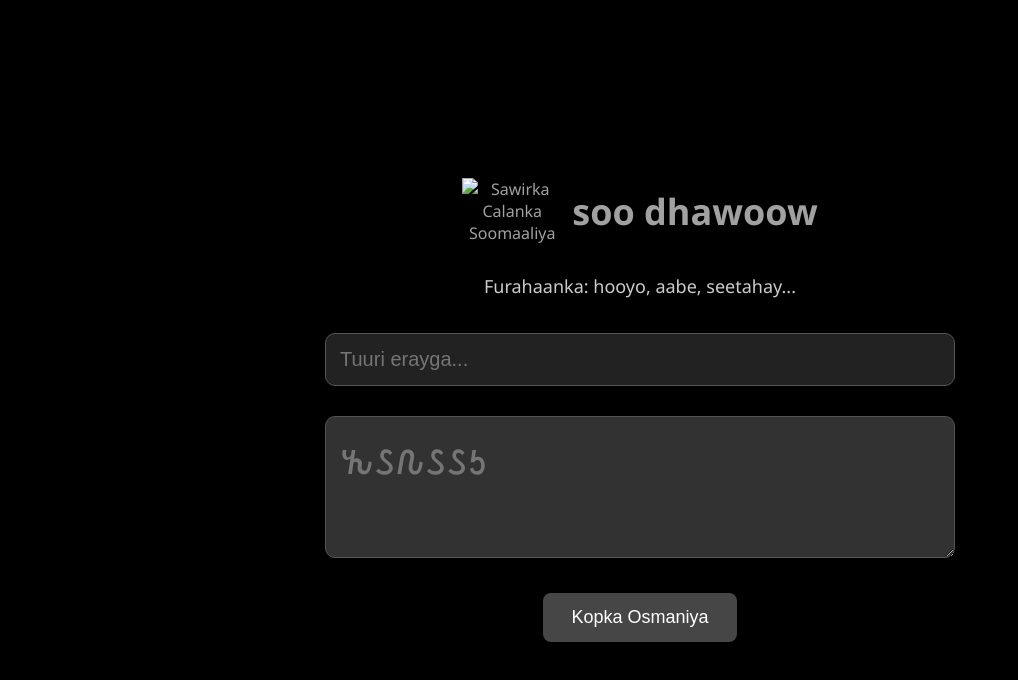
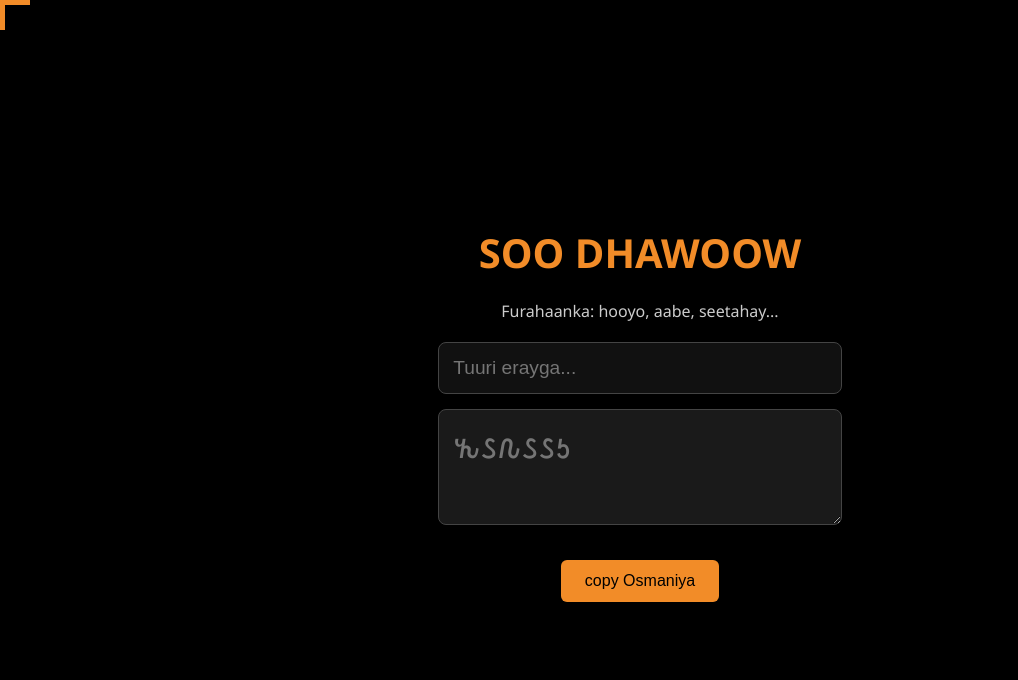
Before and after one commit to SomaliOsmaniya/osmaniya.keyboard, a plain HTML site: page index.html in a window 1280 px wide. Shown: the whole page, without its empty margins (0-1018 px from the left). Drawn offline with Linux system fonts and the light colour scheme.

Commit message:
Update index.html

```diff
--- a/index.html
+++ b/index.html
@@ -1,47 +1,67 @@
+
 <!DOCTYPE html>
 <html lang="so">
 <head>
-  <meta charset="UTF-8" />
-  <meta name="viewport" content="width=device-width, initial-scale=1.0"/>
+  <meta charset="UTF-8"width=device-width, initial-scale=1.0" />
+  <meta name="viewport" content=/>
   <title>soo dhawoow - Osmaniya Keyboard</title>
   <style>
+    @import url('https://fonts.googleapis.com/css2?family=Noto+Sans+Osmaniya&display=swap');
+
     body {
       font-family: 'Segoe UI', Arial, sans-serif;
-      padding: 20px;
-      background: #000000;
-      color: #A1A1A1;
-      text-align: center;
+      background-color: #000;
+      color: #fff;
       margin: 0;
-      min-height: 100vh;
+      padding: 0;
       display: flex;
       flex-direction: column;
+      min-height: 100vh;
+      justify-content: center;
       align-items: center;
-      justify-content: center;
+      text-align: center;
     }
 
-    .header {
-      display: flex;
-      align-items: center;
-      justify-content: center;
-      margin-bottom: 20px;
+    /* Orange corner */
+    .corner {
+      position: absolute;
+      top: 0;
+      left: 0;
+      width: 60px;
+      height: 60px;
     }
 
-    .logo {
-      width: 100px;
-      height: auto;
-      margin-right: 10px;
+    .corner::before,
+    .corner::after {
+      content: '';
+      position: absolute;
+      background: #f28c28; /* Orange */
+    }
+
+    .corner::before {
+      width: 30px;
+      height: 5px;
+      top: 0;
+      left: 0;
+    }
+
+    .corner::after {
+      width: 5px;
+      height: 30px;
+      top: 0;
+      left: 0;
     }
 
     h1 {
-      color: #A1A1A1;
-      font-size: clamp(24px, 5vw, 36px);
-      margin: 0;
-      font-weight: 600;
+      font-size: 2.5rem;
+      margin-bottom: 0.5em;
+      color: #f28c28;
+      text-transform: uppercase;
     }
 
     p {
-      color: #CCCCCC;
-      font-size: clamp(14px, 4vw, 18px);
+      color: #ccc;
+      font-size: 1rem;
       max-width: 600px;
       margin: 10px auto 20px;
     }
@@ -49,56 +69,58 @@
     input, textarea {
       width: 90%;
       max-width: 600px;
+      padding: 14px;
       margin: 15px auto;
-      padding: 14px;
-      font-size: clamp(16px, 4.5vw, 20px);
-      border: 1px solid #555;
-      border-radius: 10px;
-      background: #222;
-      color: #FFF;
+      background: #111;
+      border: 1px solid #444;
+      border-radius: 8px;
+      color: #fff;
+      font-size: 1.2rem;
       display: block;
     }
 
     #output {
       font-family: 'Noto Sans Osmaniya', 'Segoe UI', sans-serif;
-      font-size: clamp(28px, 6vw, 40px);
-      background: #323232;
-      color: #FFFFFF;
-      line-height: 1.4;
+      font-size: 2rem;
+      background: #1a1a1a;
+      color: #fefefe;
     }
 
     button {
-      padding: 14px 28px;
-      font-size: clamp(16px, 4vw, 18px);
-      margin: 20px 10px;
-      background: #464646;
-      color: white;
+      background: #f28c28;
+      color: #000;
       border: none;
-      border-radius: 8px;
+      border-radius: 6px;
+      padding: 12px 24px;
+      font-size: 1rem;
       cursor: pointer;
+      margin-top: 20px;
       transition: background 0.3s;
     }
 
     button:hover {
-      background: #6B6B6B;
+      background: #ffa94d;
     }
 
-    @import url('https://fonts.googleapis.com/css2?family=Noto+Sans+Osmaniya&display=swap');
+    .container {
+      padding: 20px;
+      position: relative;
+      z-index: 1;
+    }
   </style>
 </head>
 <body>
-  <div class="header">
-    <img src="somali-flag-map.png" alt="Sawirka Calanka Soomaaliya" class="logo" loading="lazy">
+  <!-- Top Left Orange Corner -->
+  <div class="corner"></div>
+
+  <div class="container">
     <h1>soo dhawoow</h1>
+    <p>Furahaanka: hooyo, aabe, seetahay...</p>
+
+    <input type="text" id="input" placeholder="Tuuri erayga..." oninput="convert()" autocomplete="off" autocapitalize="off" />
+    <textarea id="output" placeholder="𐒓𐒖𐒐𐒖𐒖𐒑" readonly></textarea>
+    <button onclick="copyText()">copy Osmaniya</button>
   </div>
-
-  <p>Furahaanka: hooyo, aabe, seetahay...</p>
-
-  <input type="text" id="input" placeholder="Tuuri erayga..." oninput="convert()" autocomplete="off" autocapitalize="off" />
-
-  <textarea id="output" placeholder="𐒓𐒖𐒐𐒖𐒖𐒑" readonly></textarea>
-
-  <button onclick="copyText()">Kopka Osmaniya</button>
 
   <script>
     const mapping = {
```
